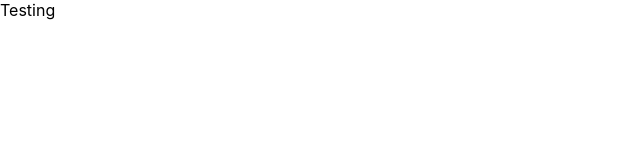
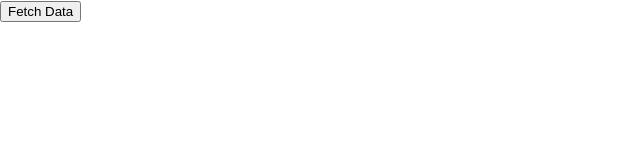
Before and after one commit to johngalimi/sportSnapshot, a React (Create React App) app in the folder interface/: page / in a window 1280 px wide. Shown: the top 160 px of the page, without its empty margins (0-640 px from the left). Built offline with nearby package versions, Linux system fonts and the light colour scheme.

Commit message:
added CORS and implement data retrieval method on FE

```diff
--- a/interface/src/App.js
+++ b/interface/src/App.js
@@ -4,17 +4,34 @@ class App extends React.Component {
   constructor(props) {
     super(props);
     this.state = {
-      data: [],
+      loaded: false,
+      game_data: [],
     }
+    this.retrieveData = this.retrieveData.bind(this);
   }
 
   componentDidMount() {
     console.log('Mounted!')
   }
 
+  retrieveData = () => {
+    fetch('http://127.0.0.1:5000/games/?year=2018&month=12&day=25')
+    .then(res => res.json())
+    .then((data) => {
+      console.log(data)
+      this.setState({
+        game_data: data,
+      })
+    })
+  }
+
   render() {
     return (
-      <div>Testing</div>
+      <div>
+        <button onClick={this.retrieveData}>
+          Fetch Data
+        </button>
+      </div>
     )
   }
 
```
Also changed, not shown: 1 other file (tests, documents, lock files or other folders).
